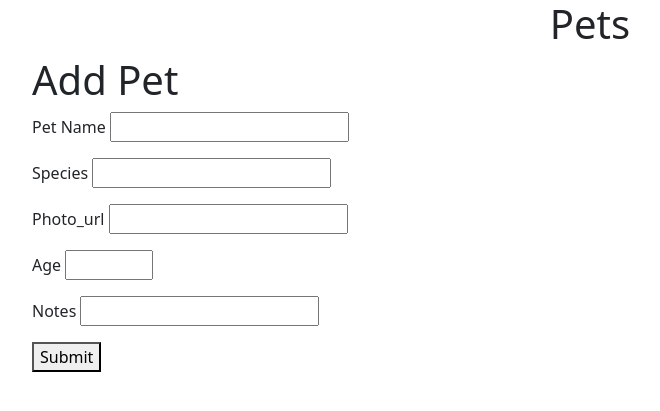
After one commit to lcarinad/adoption_agency, a Flask app: page /add in a window 1280 px wide. The commit adds this page. Shown: the top 411 px of the page, without its empty margins (50-710 px from the left). Run offline with Flask 3, Linux system fonts and the light colour scheme.

Commit message:
routes for forms, and pet details

```diff
--- a/app.py
+++ b/app.py
@@ -1,5 +1,6 @@
 from flask import Flask, render_template, request, redirect, flash, session
 from models import db, connect_db, Pet
+from forms import AddPetForm
 
 app = Flask(__name__)
 # app.debug = True
@@ -16,3 +17,46 @@ def home_page():
     """Render home page"""
     pets = Pet.query.all()
     return render_template("home.html", pets = pets)
+
+@app.route("/add", methods=["GET", "POST"])
+def add_pet():
+    """Pet add form; handle adding."""
+    form = AddPetForm()
+
+    if form.validate_on_submit():
+
+        name = form.name.data
+        species = form.species.data
+        photo_url = form.photo_url.data
+        age = form.age.data
+        notes = form.notes.data
+
+        if not photo_url:
+            photo_url = Pet.photo_url.default.arg
+
+        pet = Pet(name=name, species=species, photo_url=photo_url, age=age, notes=notes)
+        db.session.add(pet)
+        db.session.commit()
+        flash(f"You added {name} the {species}!")
+        return redirect("/add")
+
+
+    else:
+        return render_template('pet_add_form.html', form = form)
+
+@app.route("/<int:id>", methods=["GET", "POST"])
+def show_pet(id):
+    """Shows details about single pet"""
+    pet = Pet.query.get_or_404(id)
+
+    form = AddPetForm(obj=pet)
+
+    if form.validate_on_submit():
+        pet.name = form.name.data
+        pet.species = form.species.data
+        pet.photo_url = form.photo_url.data
+        pet.age = form.age.data
+        pet.notes = form.notes.data
+        db.session.commit()
+        return redirect(f'/{id}')
+    return render_template("show_pet.html", pet = pet, form= form)
--- a/forms.py
+++ b/forms.py
@@ -0,0 +1,11 @@
+from flask_wtf import FlaskForm
+from wtforms import StringField, IntegerField
+from wtforms.validators import InputRequired, NumberRange, Optional,URL, AnyOf
+
+class AddPetForm(FlaskForm):
+    """Form to add pet"""
+    name = StringField("Pet Name", validators = [InputRequired()])
+    species = StringField("Species", validators = [InputRequired(), AnyOf(values=['cat', 'dog', 'porcupine'])])
+    photo_url = StringField("Photo_url", validators = [URL(), Optional()])
+    age = IntegerField("Age", validators = [Optional(), NumberRange(0, 30)])
+    notes = StringField("Notes", validators = [Optional()])
--- a/models.py
+++ b/models.py
@@ -13,7 +13,7 @@ class Pet(db.Model):
     id = db.Column(db.Integer, primary_key = True, autoincrement=True)
     name = db.Column(db.String, nullable=False)
     species = db.Column(db.String, nullable=False)
-    photo_url = db.Column(db.String)
+    photo_url = db.Column(db.String, default="https://static.wikia.nocookie.net/spongebobgalaxy/images/c/cd/Gary_the_Snail.png/revision/latest/scale-to-width-down/180?cb=20171105152328")
     age = db.Column(db.Integer)
     notes = db.Column(db.String)
     available = db.Column(db.Boolean, nullable=False, default=True)
--- /dev/null
+++ b/templates/pet_add_form.html
@@ -0,0 +1,17 @@
+{% extends 'base.html' %} {%block title%} Add a Pet{% endblock %} {% block
+content %}
+<h1>Add Pet</h1>
+<form
+  id="add-pet-form"
+  method="post">
+  {{ form.hidden_tag() }} {% for field in form if field.widget.input_type !=
+  'hidden' %}
+  <p>
+    {{ field.label }} {{ field }} {% for error in field.errors %} {{ error }} {%
+    endfor %}
+  </p>
+  {% endfor %}
+
+  <button type="submit">Submit</button>
+</form>
+{% endblock %}
```
Also changed, not shown: templates/home.html (+10 -0 lines), templates/show_pet.html (added, +41 -0 lines).
